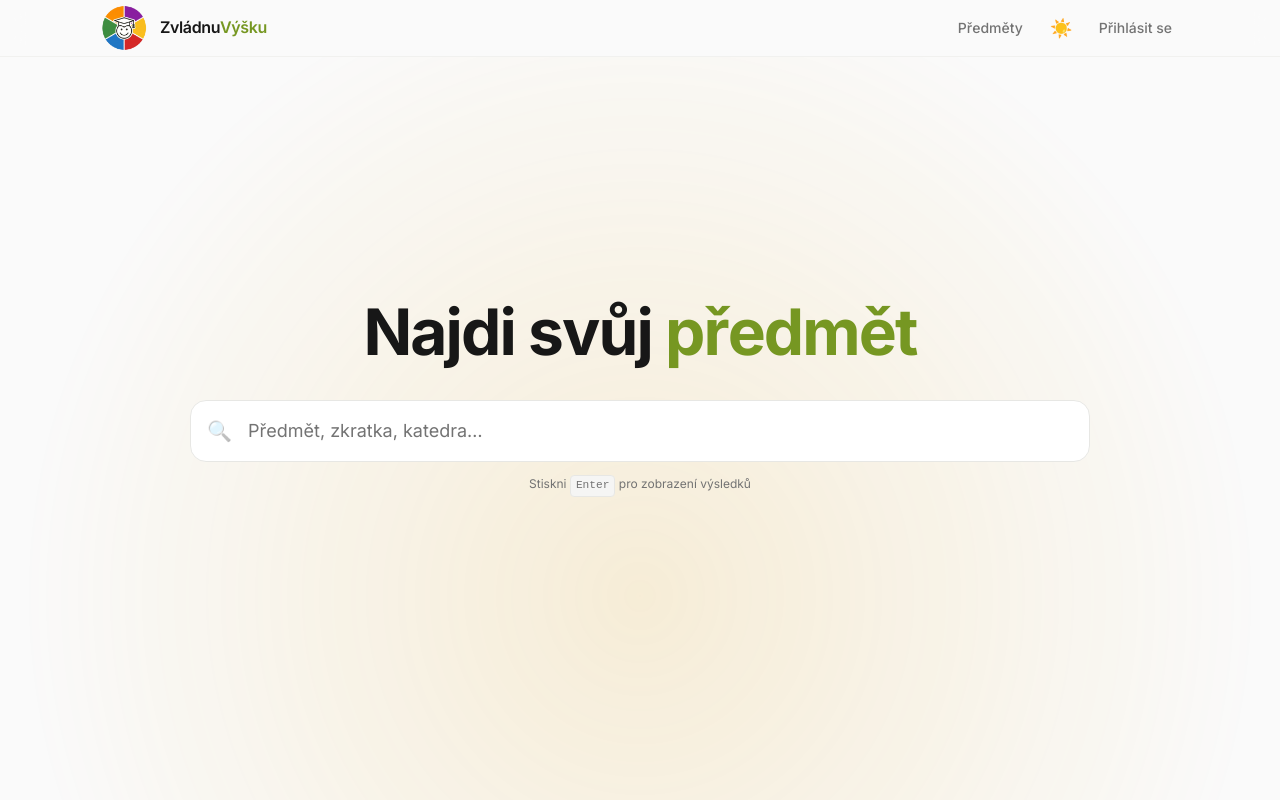
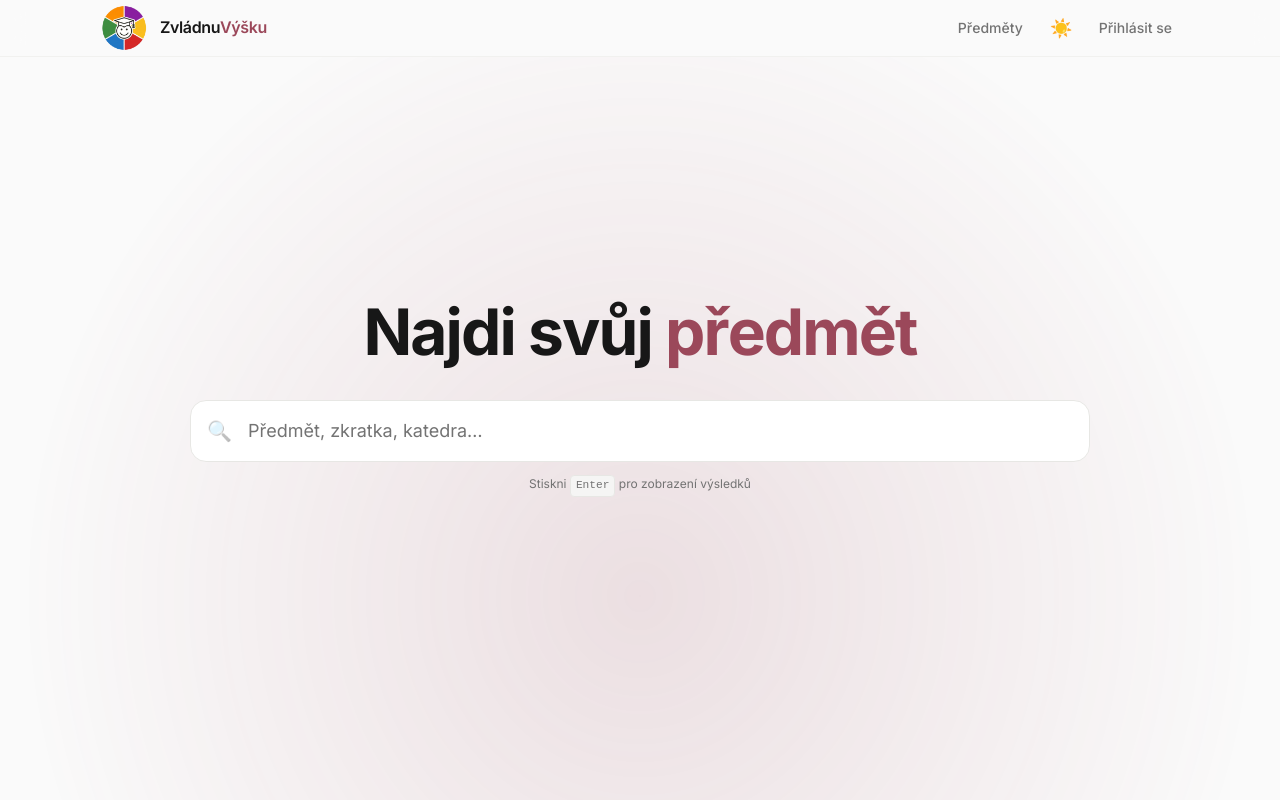
Before and after one commit to Mistarin/zvladnuvysku, a Next.js app in the folder frontend/: page / in a window 1280 px wide. Shown: the top 800 px of the page. Built offline with nearby package versions, Linux system fonts and the light colour scheme; no server answers; the database is empty.

Commit message:
Update Colors

```diff
--- a/frontend/app/globals.css
+++ b/frontend/app/globals.css
@@ -200,15 +200,23 @@
     inset: 0;
     pointer-events: none;
     z-index: 0;
-    animation: colorPulse 20s infinite alternate ease-in-out;
+    animation: colorPulse 60s infinite alternate ease-in-out;
     /* Use mask to create the glow effect from center */
     -webkit-mask-image: radial-gradient(ellipse 70% 60% at 50% 35%, rgba(0,0,0,1) 0%, rgba(0,0,0,0) 70%);
     mask-image: radial-gradient(ellipse 70% 60% at 50% 35%, rgba(0,0,0,1) 0%, rgba(0,0,0,0) 70%);
-    opacity: 0.15; /* A bit stronger than before */
+    opacity: 0.15;
+    transition: opacity 350ms ease;
   }
 
   .dark .home-ambient-glow {
     opacity: 0.25;
+  }
+
+  .home-ambient-glow--dimmed {
+    opacity: 0.1;
+  }
+  .dark .home-ambient-glow--dimmed {
+    opacity: 0.15;
   }
 
   /* Hero section — full viewport, content shifted slightly above center */
@@ -246,8 +254,18 @@
     line-height: 1.1;
     color: var(--color-foreground);
   }
+
+  @keyframes textColorPulse {
+    0%, 100% { color: #EE7202; }
+    16% { color: #703287; }
+    33% { color: #F3B400; }
+    50% { color: #CC0A1C; }
+    66% { color: #0078B4; }
+    83% { color: #769722; }
+  }
+
   .home-title-accent {
-    color: var(--accent-color);
+    animation: textColorPulse 60s infinite alternate ease-in-out;
   }
 
   /* Search wrapper — wide, ~2.5x the default search */
--- a/frontend/app/page.tsx
+++ b/frontend/app/page.tsx
@@ -64,7 +64,10 @@ export default function HomePage() {
   return (
     <div className="relative overflow-hidden">
       {/* Animated ambient glow */}
-      <div className="home-ambient-glow" aria-hidden="true" />
+      <div
+        className={`home-ambient-glow ${isFocused ? "home-ambient-glow--dimmed" : ""}`}
+        aria-hidden="true"
+      />
 
       {/* Hero — fullscreen centered */}
       <section className="home-hero">
--- a/frontend/components/layout/navbar.tsx
+++ b/frontend/components/layout/navbar.tsx
@@ -63,7 +63,7 @@ export function Navbar() {
               className="shrink-0 group-hover:scale-105 transition-transform duration-200"
             />
             <span className="font-semibold text-foreground tracking-tight">
-              Zvládnu<span style={{ color: "var(--accent-color)" }}>Výšku</span>
+              Zvládnu<span className="home-title-accent">Výšku</span>
             </span>
           </Link>
 
--- a/frontend/components/search/search-bar.tsx
+++ b/frontend/components/search/search-bar.tsx
@@ -41,7 +41,7 @@ export function SearchBar({
         transition-all duration-200
         ${
           isFocused
-            ? "ring-1 ring-primary/40 border-primary/40 shadow-lg shadow-primary/8"
+            ? "ring-1 ring-white/60 border-white/60 shadow-lg"
             : "border-border hover:border-border hover:shadow-md"
         }
       `}
```
